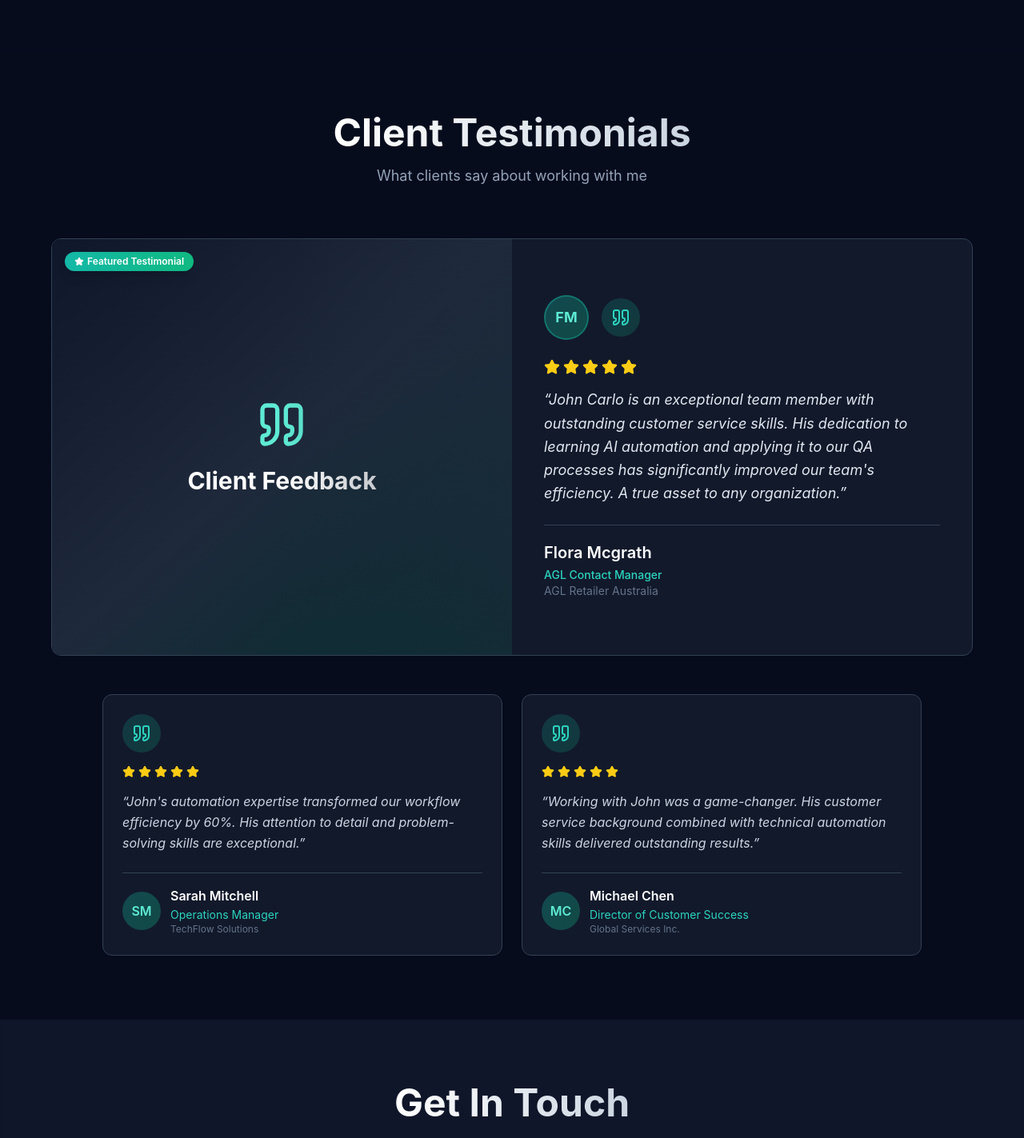
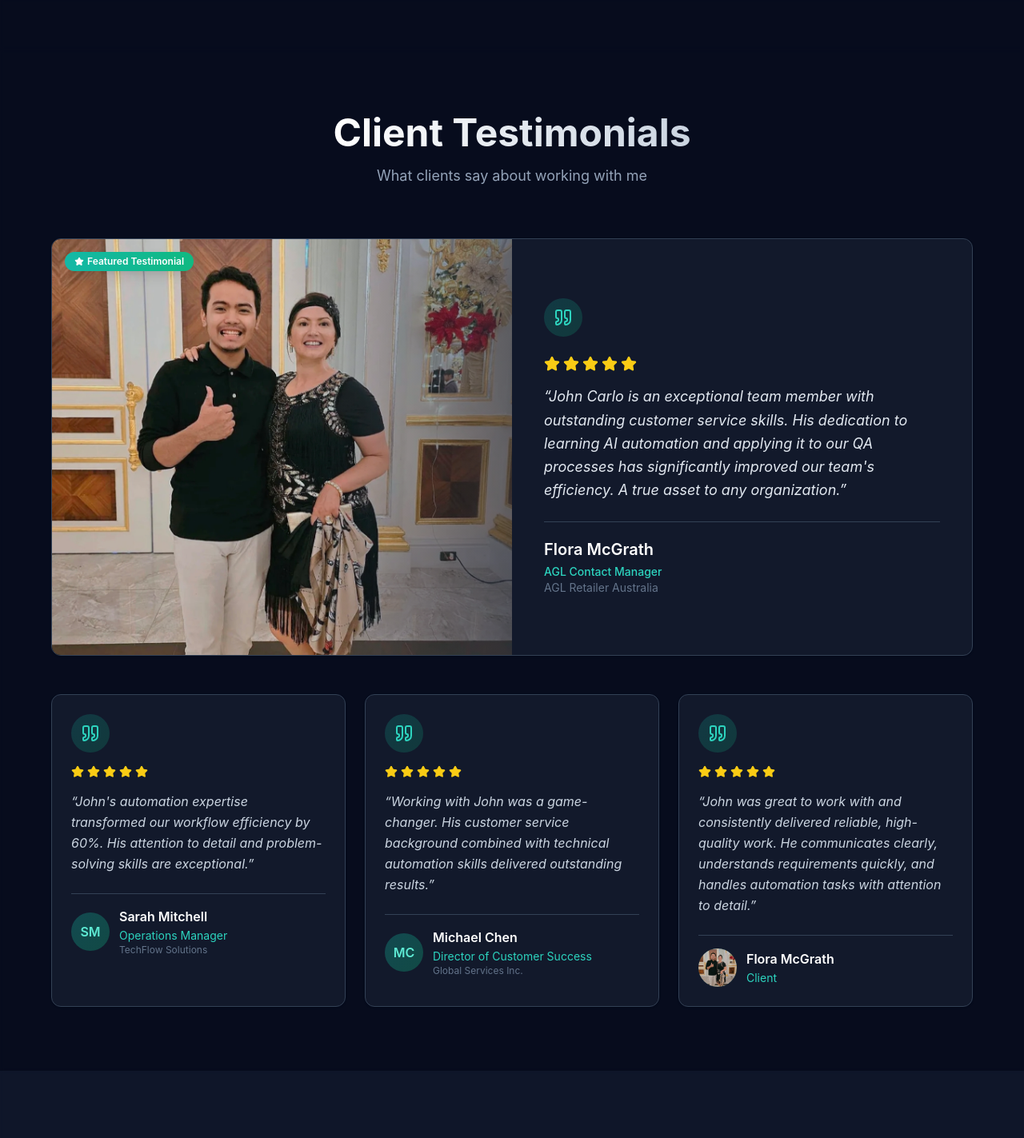
Before and after one commit to carlocalubs-ctrl/MyPortfolio, a React (Vite) app in the folder frontend/: page / in a window 1280 px wide. Shown: the part 6936-8359 px from the top of the page at 80% size. Built offline with nearby package versions, Linux system fonts and the light colour scheme; no server answers.

Commit message:
Update portfolio galleries testimonials and project assets

```diff
--- a/frontend/src/components/Testimonials.jsx
+++ b/frontend/src/components/Testimonials.jsx
@@ -35,12 +35,12 @@ export const Testimonials = () => {
             >
               <div className="grid grid-cols-1 md:grid-cols-2">
                 {/* Left: Full Photo */}
-                <div className="relative bg-slate-900 min-h-[400px] md:min-h-[520px]">
-                  {featured.fullImage || featured.avatar ? (
+                <div className="relative h-72 bg-slate-900 sm:h-80 md:h-auto md:min-h-[520px]">
+                  {featured.fullImage ? (
                     <img
-                      src={featured.fullImage || featured.avatar}
+                      src={featured.fullImage}
                       alt={`John Carlo with ${featured.name}`}
-                      className="absolute inset-0 w-full h-full object-cover"
+                      className="absolute inset-0 block h-full w-full object-cover object-center"
                     />
                   ) : (
                     <div className="absolute inset-0 bg-gradient-to-br from-slate-900 via-slate-800 to-teal-950 flex items-center justify-center">
@@ -62,11 +62,8 @@ export const Testimonials = () => {
 
                 {/* Right: Text Content */}
                 <CardContent className="p-8 md:p-10 flex flex-col justify-center">
-                  {/* Initials bubble + Quote icon row */}
+                  {/* Quote icon row */}
                   <div className="flex items-center gap-4 mb-6">
-                    <div className="w-14 h-14 rounded-full bg-gradient-to-br from-teal-500/30 to-emerald-500/30 border-2 border-teal-500/40 flex items-center justify-center text-teal-300 font-bold text-lg flex-shrink-0">
-                      {featured.name.split(' ').map((n) => n[0]).join('').slice(0, 2)}
-                    </div>
                     <div className="w-12 h-12 rounded-full bg-gradient-to-br from-teal-500/20 to-emerald-500/20 flex items-center justify-center">
                       <Quote className="w-6 h-6 text-teal-400" />
                     </div>
@@ -108,7 +105,7 @@ export const Testimonials = () => {
 
         {/* Regular Testimonials Grid */}
         {regular.length > 0 && (
-          <div className="grid grid-cols-1 md:grid-cols-2 gap-6 max-w-5xl mx-auto">
+          <div className="grid grid-cols-1 md:grid-cols-2 lg:grid-cols-3 gap-6 max-w-6xl mx-auto">
             {regular.map((testimonial, idx) => (
               <ScrollReveal key={testimonial.id} delay={idx * 100}>
               <Card
@@ -134,8 +131,17 @@ export const Testimonials = () => {
                   </p>
 
                   <div className="border-t border-slate-700 pt-4 flex items-center gap-3">
-                    <div className="w-12 h-12 rounded-full bg-gradient-to-br from-teal-500/30 to-emerald-500/30 flex items-center justify-center text-teal-300 font-semibold flex-shrink-0">
-                      {testimonial.name.split(' ').map((n) => n[0]).join('').slice(0, 2)}
+                    <div className="w-12 h-12 rounded-full bg-gradient-to-br from-teal-500/30 to-emerald-500/30 flex items-center justify-center text-teal-300 font-semibold flex-shrink-0 overflow-hidden">
+                      {testimonial.avatar ? (
+                        <img
+                          src={testimonial.avatar}
+                          alt={testimonial.name}
+                          className="h-full w-full object-cover"
+                          loading="lazy"
+                        />
+                      ) : (
+                        testimonial.name.split(' ').map((n) => n[0]).join('').slice(0, 2)
+                      )}
                     </div>
                     <div className="flex-1 min-w-0">
                       <div className="font-semibold text-white mb-0.5 truncate">{testimonial.name}</div>
--- a/frontend/src/mockData.js
+++ b/frontend/src/mockData.js
@@ -249,7 +249,7 @@ export const portfolioData = {
           title: "AI Voice Receptionist & GoHighLevel Automation",
           description: "AI-powered inbound call automation using Vapi, Twilio, n8n, APIs, and GoHighLevel to capture leads, manage callbacks, update CRM records, and support appointment workflows.",
           status: "Live",
-          image: "/projects/thumbnail/THUMBNAIL%20n8n.png",
+          image: "/projects/n8n/AI Assistant - VAPI + Twilio + n8n + GHL/n8n - GoHighLevel - Vapi_AI_Receptionist.png",
           technologies: ["n8n", "Vapi AI", "GoHighLevel", "Twilio", "REST API", "Webhooks"],
           path: "/projects/n8n/ai-voice-receptionist",
           demoPath: "/projects/n8n/ai-voice-receptionist#demo",
@@ -515,7 +515,7 @@ export const portfolioData = {
   testimonials: [
     {
       id: 1,
-      name: "Flora Mcgrath",
+      name: "Flora McGrath",
       position: "AGL Contact Manager",
       company: "AGL Retailer Australia",
       content: "John Carlo is an exceptional team member with outstanding customer service skills. His dedication to learning AI automation and applying it to our QA processes has significantly improved our team's efficiency. A true asset to any organization.",
@@ -523,7 +523,7 @@ export const portfolioData = {
       avatar: null,
       avatarPosition: "right center",
       featured: true,
-      fullImage: null
+      fullImage: "/projects/thumbnail/MY PICTURE.jpg"
     },
     {
       id: 2,
@@ -540,6 +540,15 @@ export const portfolioData = {
       company: "Global Services Inc.",
       content: "Working with John was a game-changer. His customer service background combined with technical automation skills delivered outstanding results.",
       rating: 5
+    },
+    {
+      id: 4,
+      name: "Flora McGrath",
+      position: "Client",
+      company: "",
+      content: "John was great to work with and consistently delivered reliable, high-quality work. He communicates clearly, understands requirements quickly, and handles automation tasks with attention to detail.",
+      rating: 5,
+      avatar: "/projects/thumbnail/MY%20PICTURE.jpg"
     }
   ]
 };
```
Also changed, not shown: frontend/public/projects/thumbnail/MY PICTURE.jpg (added).
